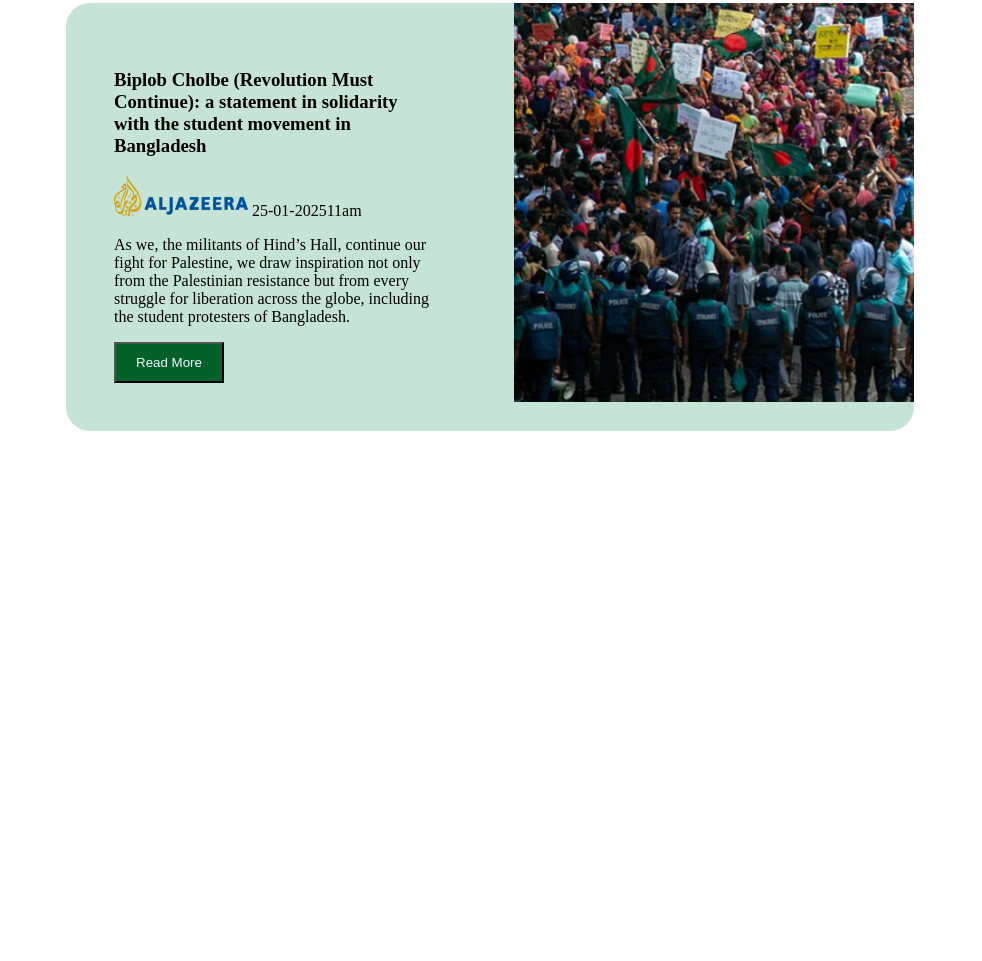
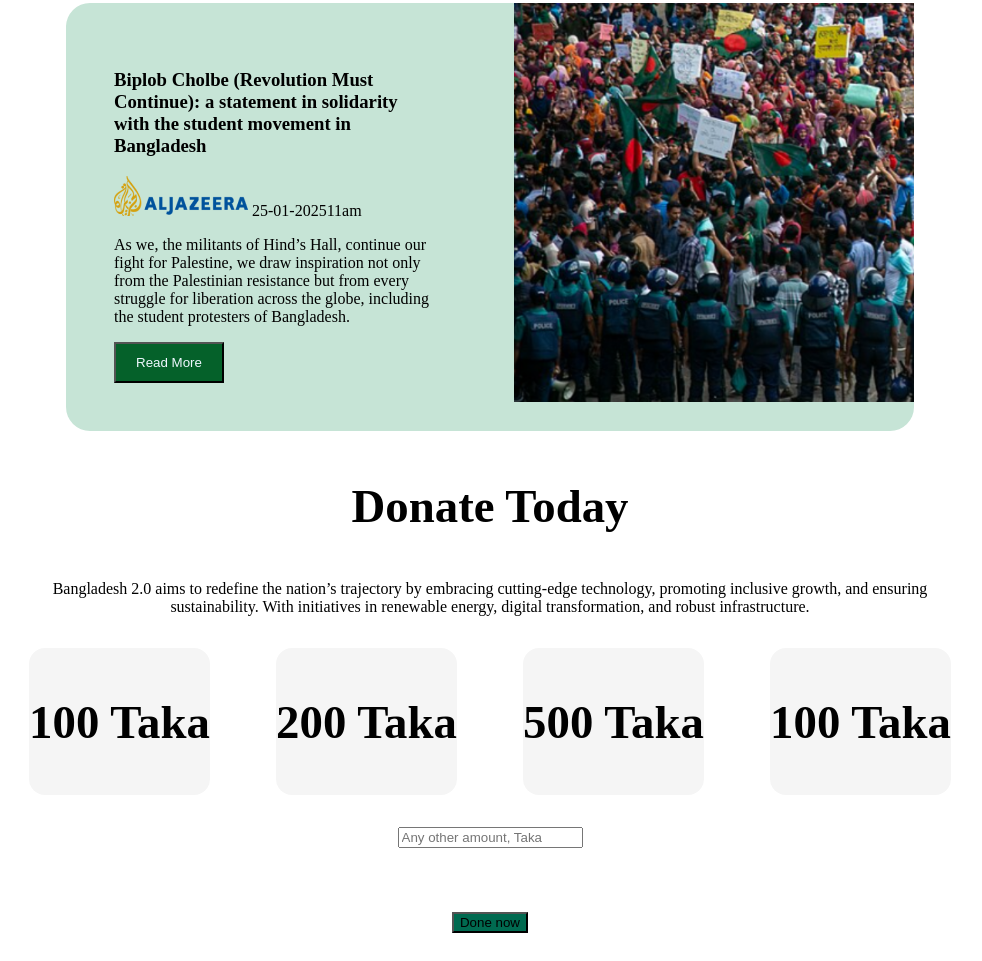
Before and after one commit to farhan1878/Bangladesh2.0, a plain HTML site: page index.html in a window 1280 px wide. Shown: the part 2008-2969 px from the top of the page, without its empty margins (150-1132 px from the left). Before the commit the page ends 2487 px from the top, so only its background shows below. Drawn offline with Linux system fonts and the light colour scheme.

Commit message:
taka chaite giyea

```diff
--- a/index.html
+++ b/index.html
@@ -81,6 +81,25 @@
         <img width="400px"hight="300" src="assets/newCapture.PNG" alt="">
     </div></section>
         </section>
+        <section>
+            <div class="donate" >
+<h3 >Donate Today</h3></div> <div class="donate-p">
+<p>Bangladesh 2.0 aims to redefine the nation’s trajectory by embracing cutting-edge technology, promoting inclusive growth, and ensuring sustainability. With initiatives in renewable energy, digital transformation, and robust infrastructure.</p></div>
+<section class="taka">
+   <div class="tk"> <h3 >100 Taka</h3></div>
+   <div class="tk" > <h3 >200 Taka</h3></div>
+   <div class="tk" > <h3 >500 Taka</h3></div>
+    <div class="tk"><h3 >100 Taka</h3> </div> </section>
+
+        </section>
+        <section class="form">
+        <form class="form-2">
+            <label for="tk">
+                <input type="text" placeholder="Any other amount, Taka">
+            </label>
+        </form></section>
+        <div class="button-tk" >
+        <button class="bt-tk2" >Done now</button></div>
 
 
 
--- a/styles/styles.css
+++ b/styles/styles.css
@@ -84,3 +84,15 @@ margin: 48px;}
     .new{margin-inline-start: 160px;
         margin-inline-end: 160px;
         gap: 24px}
+        /* donate today */
+        .donate{text-align: center;font-size: 40px;margin-bottom: 24px;}
+    .donate-p{text-align: center;margin: 40px 160px 32px 160px;}
+    .taka{display: flex;font-weight: bold;font-size: 40px;gap: 24px;justify-content: space-around;padding-right: 150px;
+    padding-left: 150px;}
+    .tk{background-color:whitesmoke;border-radius: 16px; padding: ;}
+    .tk:hover{background-color: #09A15C;}
+.form{text-align: center;margin: 32px 300px 44px 300px;box-sizing: content-box;}
+/* tried my best but cant fix the form. */
+.button-tk{text-align: center;padding: 20px;color: #006A50;}
+.bt-tk2{background-color: #006A50;}
+.bt-tk2:hover{background-color: red;}
```
